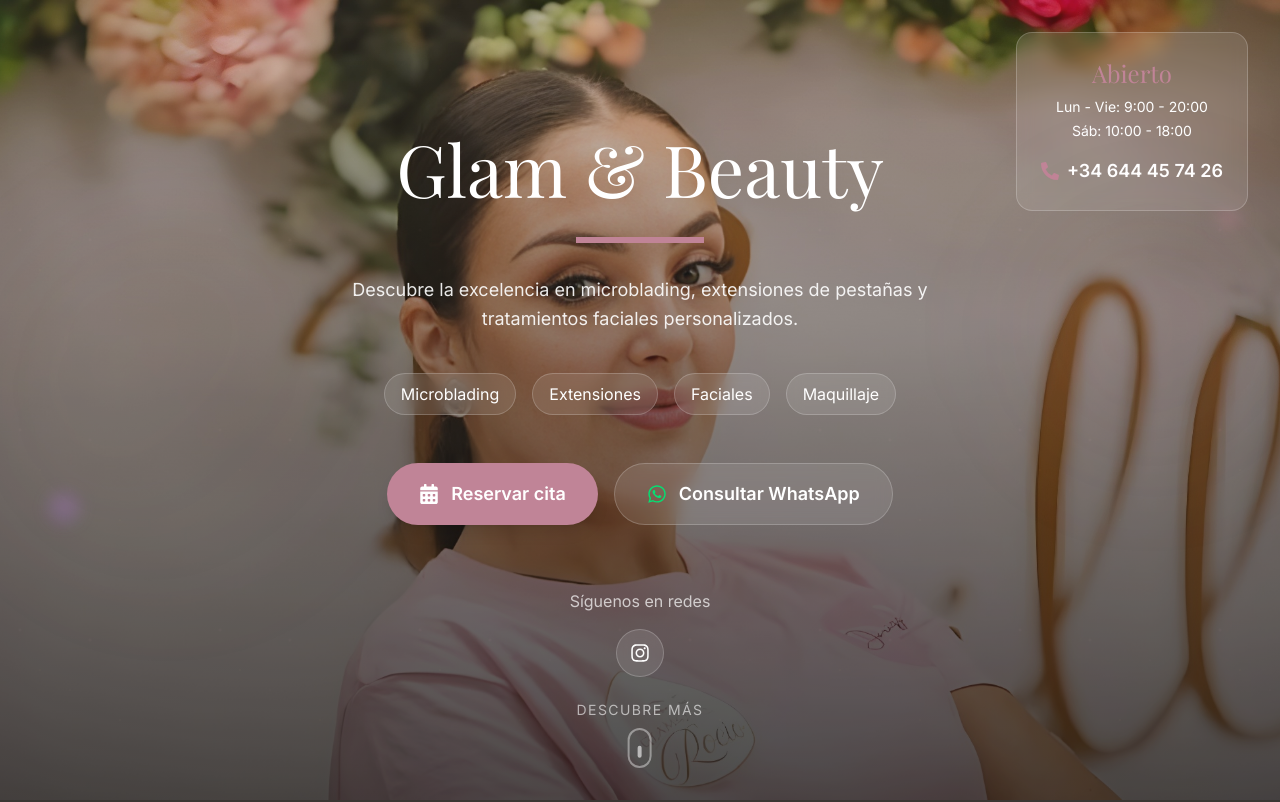
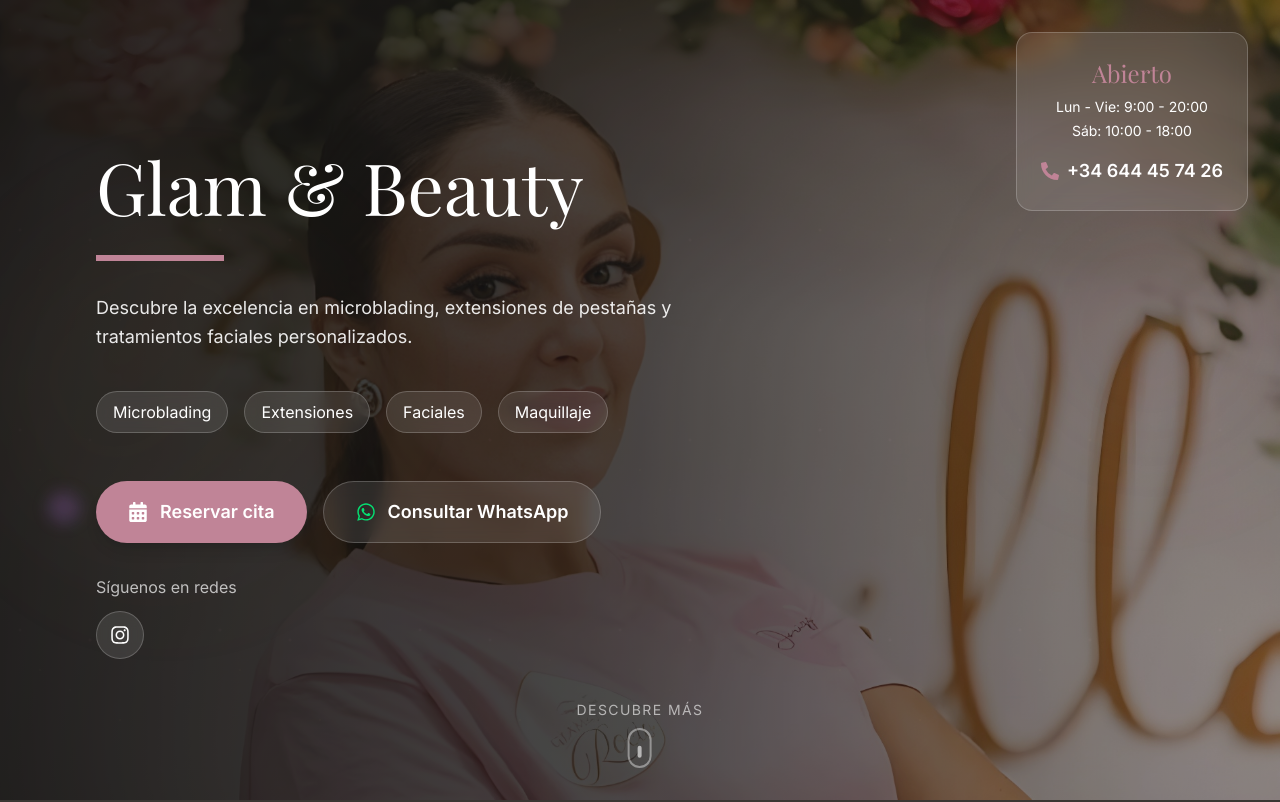
Before and after one commit to itscarlosvg/GlamAndBeauty, a Next.js app: page / in a window 1280 px wide. Shown: the top 802 px of the page. Built offline with nearby package versions, Linux system fonts and the light colour scheme; a web font is replaced by a local one.

Commit message:
fix: hero fixed desktop

```diff
--- a/src/components/hero/Hero.tsx
+++ b/src/components/hero/Hero.tsx
@@ -69,7 +69,7 @@ export default function Hero() {
   }, [isMobile]);
 
   return (
-    <section className="relative min-h-screen h-auto md:h-screen overflow-hidden flex items-center justify-center">
+    <section className="relative min-h-screen h-auto md:h-screen overflow-hidden flex items-center justify-start">
       {/* Fondo con gradiente */}
       <div className="absolute inset-0 bg-gradient-to-br from-purple-50/20 via-pink-50/10 to-white/5 z-0" />
 
@@ -102,64 +102,64 @@ export default function Hero() {
             alt="Centro de estética profesional Glam & Beauty"
             fill
             priority
-            className="object-cover object-center"
+            className="object-cover object-center md:object-right"
             sizes="100vw"
             quality={90}
           />
         </picture>
-        {/* Overlay mejorado para móvil */}
-        <div className="absolute inset-0 bg-gradient-to-t from-black/90 via-black/40 to-black/20 md:bg-gradient-to-t md:from-black/70 md:via-black/40 md:to-transparent" />
+        {/* Overlay mejorado - más fuerte del lado izquierdo en desktop */}
+        <div className="absolute inset-0 bg-gradient-to-t from-black/90 via-black/40 to-black/20 md:bg-gradient-to-r md:from-black/90 md:via-black/70 md:to-black/30" />
       </div>
 
       {/* Elementos decorativos flotantes - solo desktop */}
       <div className="floating-element-1 absolute top-1/4 right-10 w-6 h-6 rounded-full bg-accent/30 blur-sm hidden md:block" />
       <div className="floating-element-2 absolute bottom-1/3 left-12 w-8 h-8 rounded-full bg-purple-400/20 blur-sm hidden md:block" />
 
-      {/* Contenido principal */}
+      {/* Contenido principal - Ahora claramente al lado izquierdo */}
       <div
         ref={contentRef}
-        className="relative z-20 w-full flex items-center justify-center px-4 py-8 md:py-0"
+        className="relative z-20 w-full md:w-auto px-4 py-8 md:py-0 md:pl-12 lg:pl-16 xl:pl-24"
       >
-        <div className="max-w-4xl mx-auto w-full">
-          {/* Contenedor único centrado */}
-          <div className="flex flex-col items-center text-center justify-center">
+        <div className="md:max-w-xl lg:max-w-2xl">
+          {/* Contenedor alineado completamente a la izquierda */}
+          <div className="flex flex-col items-center md:items-start text-center md:text-left">
             {/* Columna de texto */}
             <motion.div
               initial={{ opacity: 0, y: isMobile ? 20 : 40 }}
               animate={{ opacity: 1, y: 0 }}
               transition={{ duration: 1, ease: "easeOut", delay: 0.1 }}
-              className="text-white w-full flex flex-col items-center"
+              className="text-white w-full"
             >
-              {/* Título principal - centrado */}
+              {/* Título principal */}
               <motion.div
                 initial={{ opacity: 0, y: isMobile ? 20 : 40 }}
                 animate={{ opacity: 1, y: 0 }}
                 transition={{ duration: 1, ease: "easeOut", delay: 0.1 }}
-                className="mb-6 md:mb-8 w-full"
+                className="mb-6 md:mb-8"
               >
-                <h1 className="font-serif text-4xl sm:text-5xl md:text-6xl lg:text-7xl leading-tight">
+                <h1 className="font-serif text-4xl sm:text-5xl md:text-5xl lg:text-6xl xl:text-7xl leading-tight">
                   <span className="block">Glam & Beauty</span>
                 </h1>
-                <div className="w-24 sm:w-32 h-1 sm:h-1.5 bg-accent mx-auto mt-4 md:mt-6" />
+                <div className="w-24 sm:w-32 h-1 sm:h-1.5 bg-accent mt-4 md:mt-6 mx-auto md:mx-0" />
               </motion.div>
 
-              {/* Subtítulo - centrado */}
+              {/* Subtítulo */}
               <motion.p
                 initial={{ opacity: 0 }}
                 animate={{ opacity: 1 }}
                 transition={{ delay: 0.4, duration: 0.8 }}
-                className="text-sm sm:text-base md:text-lg text-white/90 max-w-md sm:max-w-2xl mx-auto mb-6 md:mb-10 leading-relaxed px-2"
+                className="text-sm sm:text-base md:text-lg text-white/90 mb-6 md:mb-10 leading-relaxed"
               >
                 Descubre la excelencia en microblading, extensiones de pestañas
                 y tratamientos faciales personalizados.
               </motion.p>
 
-              {/* Servicios destacados - centrados */}
+              {/* Servicios destacados */}
               <motion.div
                 initial={{ opacity: 0, y: isMobile ? 10 : 20 }}
                 animate={{ opacity: 1, y: 0 }}
                 transition={{ delay: 0.6, duration: 0.6 }}
-                className="flex flex-wrap gap-2 sm:gap-3 md:gap-4 mb-8 md:mb-12 justify-center max-w-sm sm:max-w-none mx-auto"
+                className="flex flex-wrap gap-2 sm:gap-3 md:gap-4 mb-8 md:mb-12 justify-center md:justify-start"
               >
                 {["Microblading", "Extensiones", "Faciales", "Maquillaje"].map(
                   (service, idx) => (
@@ -173,14 +173,14 @@ export default function Hero() {
                 )}
               </motion.div>
 
-              {/* Botones de acción - Desktop - centrados */}
+              {/* Botones de acción - Desktop */}
               <motion.div
                 initial={{ opacity: 0, y: isMobile ? 10 : 20 }}
                 animate={{ opacity: 1, y: 0 }}
                 transition={{ delay: 0.8, duration: 0.6 }}
-                className="hidden md:flex flex-col sm:flex-row gap-4 justify-center mb-8"
+                className="hidden md:flex flex-col lg:flex-row gap-4 mb-8"
               >
-                {/* Botón de reserva - Desktop */}
+                {/* Botón de reserva */}
                 <a
                   href="https://booksy.com/es-es/111439_glam-beauty_otro_61599_tarrio#ba_s=seo"
                   target="_blank"
@@ -191,7 +191,7 @@ export default function Hero() {
                   <span>Reservar cita</span>
                 </a>
 
-                {/* Botón de WhatsApp - Desktop */}
+                {/* Botón de WhatsApp */}
                 <a
                   href="https://wa.me/34644457426"
                   target="_blank"
@@ -203,14 +203,14 @@ export default function Hero() {
                 </a>
               </motion.div>
 
-              {/* Redes sociales - Desktop - centradas */}
+              {/* Redes sociales - Desktop */}
               <motion.div
                 initial={{ opacity: 0 }}
                 animate={{ opacity: 1 }}
                 transition={{ delay: 1, duration: 0.8 }}
-                className="hidden md:flex flex-col items-center gap-4 mt-8"
+                className="hidden md:block mt-8"
               >
-                <span className="text-white/70 text-base">
+                <span className="text-white/70 text-base mb-3 block">
                   Síguenos en redes
                 </span>
                 <div className="flex gap-4">
```
